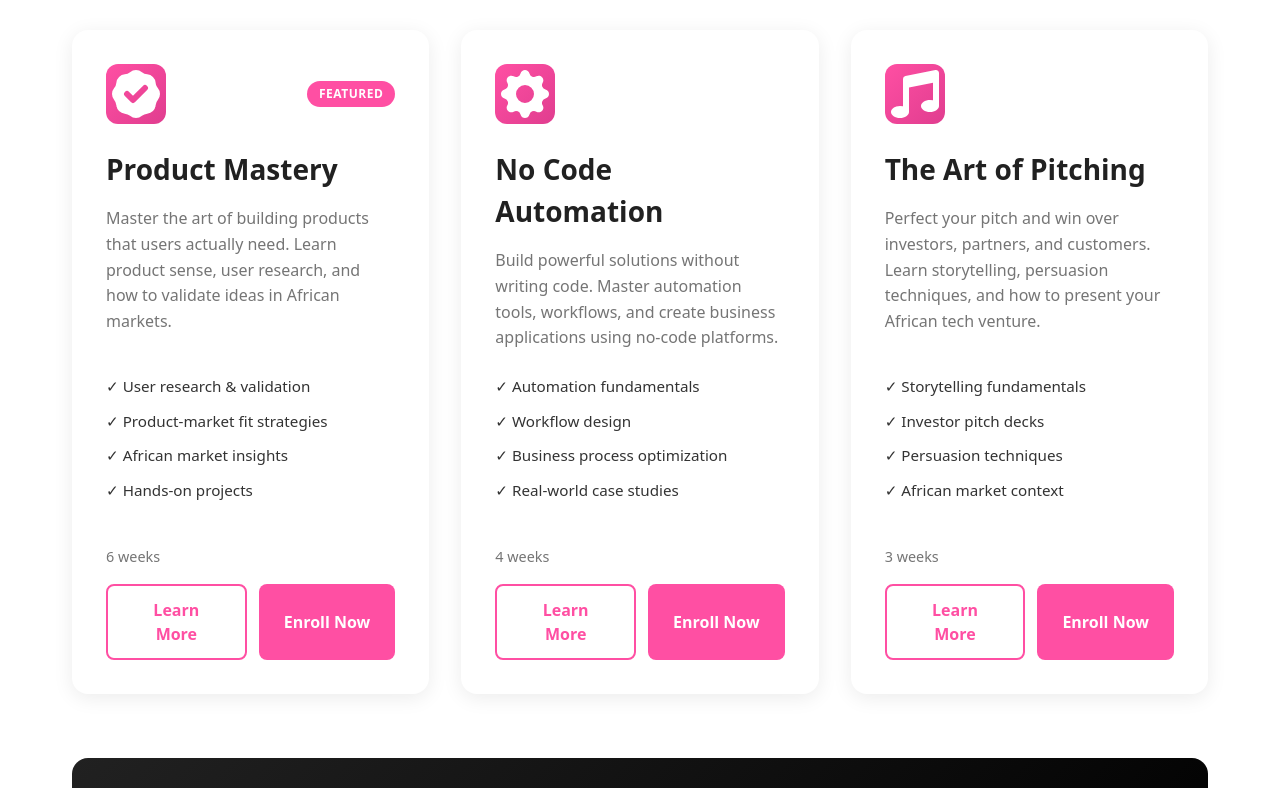
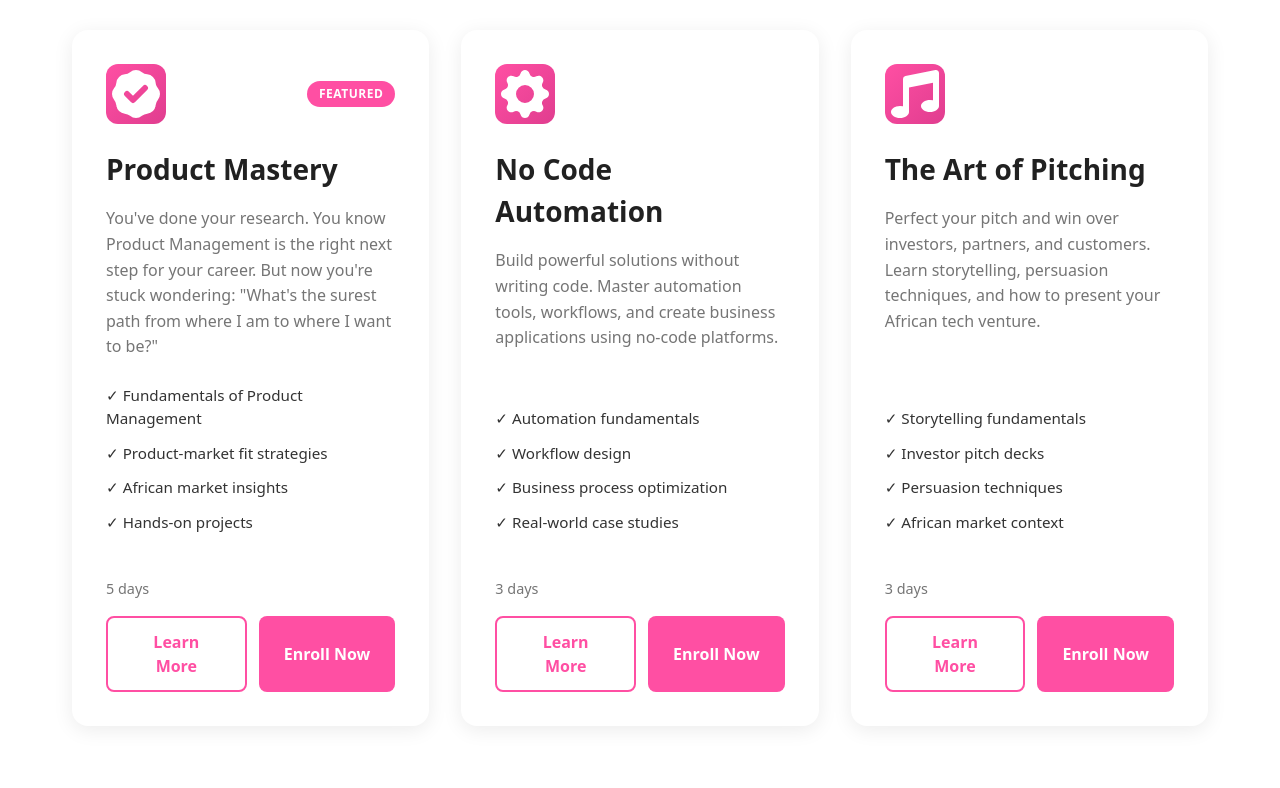
Before and after one commit to Hi-da-ya/yt, a React (Vite) app in the folder client/: page /product-mastery in a window 1280 px wide. Shown: the part 402-1190 px from the top of the page. Built offline with nearby package versions, Linux system fonts and the light colour scheme.

Commit message:
update course durations

```diff
--- a/client/src/pages/ProductMastery.jsx
+++ b/client/src/pages/ProductMastery.jsx
@@ -31,17 +31,18 @@ const ProductMastery = () => {
             </div>
             <h3 className="course-title">Product Mastery</h3>
             <p className="course-description">
-              Master the art of building products that users actually need. Learn product sense,
-              user research, and how to validate ideas in African markets.
+            You've done your research. You know Product Management is the right
+            next step for your career. But now you're stuck wondering: "What's the
+            surest path from where I am to where I want to be?"
             </p>
             <ul className="course-features">
-              <li>✓ User research & validation</li>
+              <li>✓ Fundamentals of Product Management</li>
               <li>✓ Product-market fit strategies</li>
               <li>✓ African market insights</li>
               <li>✓ Hands-on projects</li>
             </ul>
             <div className="course-footer">
-              <span className="course-duration">6 weeks</span>
+              <span className="course-duration">5 days</span>
               <div className="course-actions">
                 <button className="course-btn-learn" onClick={() => navigate('/course/product-mastery')}>Learn More</button>
                 <button className="course-btn">Enroll Now</button>
@@ -70,7 +71,7 @@ const ProductMastery = () => {
               <li>✓ Real-world case studies</li>
             </ul>
             <div className="course-footer">
-              <span className="course-duration">4 weeks</span>
+              <span className="course-duration">3 days</span>
               <div className="course-actions">
                 <button className="course-btn-learn" onClick={() => navigate('/course/no-code-automation')}>Learn More</button>
                 <button className="course-btn">Enroll Now</button>
@@ -99,7 +100,7 @@ const ProductMastery = () => {
               <li>✓ African market context</li>
             </ul>
             <div className="course-footer">
-              <span className="course-duration">3 weeks</span>
+              <span className="course-duration">3 days</span>
               <div className="course-actions">
                 <button className="course-btn-learn" onClick={() => navigate('/course/art-of-pitching')}>Learn More</button>
                 <button className="course-btn">Enroll Now</button>
```
